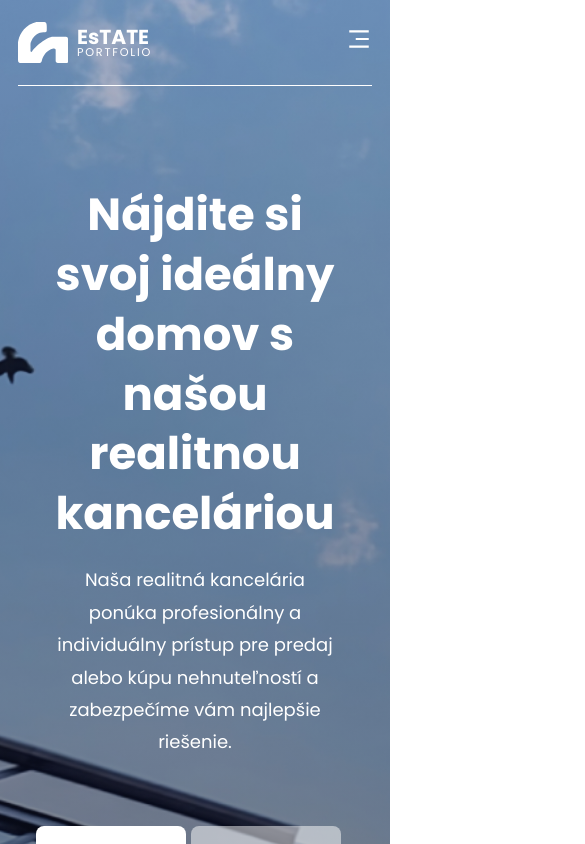
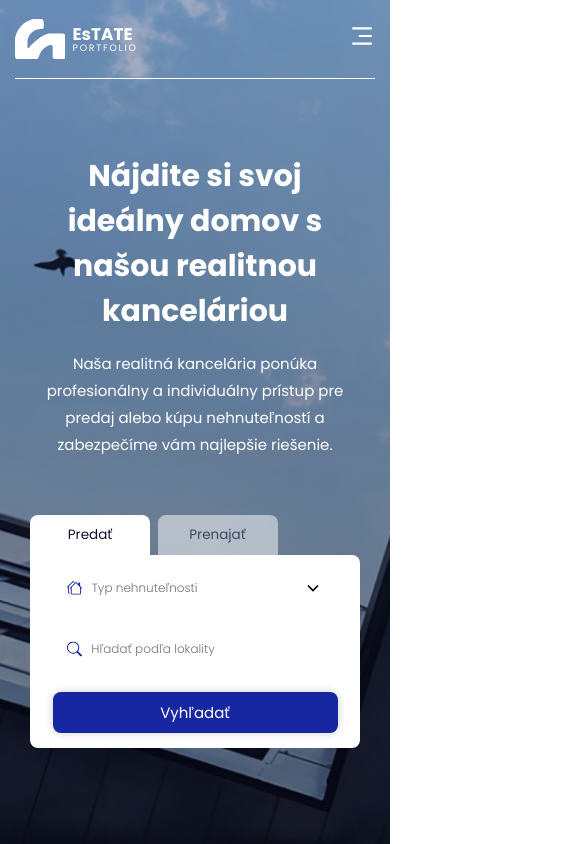
Before and after one commit to davidnx01/real-estate-portfolio, a Next.js app: page / in a window 390 px wide. Shown: the top 844 px of the page, 585 px wide, since content can reach past the window. Built offline with nearby package versions, Linux system fonts and the light colour scheme.

Commit message:
Header Form, Content, Responsivity

```diff
--- a/common/Containers/Hero.jsx
+++ b/common/Containers/Hero.jsx
@@ -71,14 +71,14 @@ const Hero = () => {
               <BsHouses className={styles.select_left_icon} />
 
               <select className={styles.select}>
-                <option disabled selected value="">Typ nehnuteľnosti</option>
+                <option disabled selected>Typ nehnuteľnosti</option>
                 <option>Byt</option>
                 <option>Rodinný dom</option>
                 <option>Komerčná Nehnuteľnosť</option>
                 <option>Priemyselná Nehnuteľnosť</option>
               </select>
 
-              <GrFormDown size={23} className={styles.select_right_icon} />
+              <GrFormDown size={20} className={styles.select_right_icon} />
 
             </div>
 
--- a/styles/globals.css
+++ b/styles/globals.css
@@ -67,3 +67,9 @@ section {
         font-size: 18px !important;
     }
 }
+
+@media only screen and (max-width: 880px) {
+    html {
+        font-size: 15px !important;
+    }
+}
--- a/styles/hero.module.css
+++ b/styles/hero.module.css
@@ -86,7 +86,7 @@
     -webkit-appearance: none;
     -moz-appearance: none;
     text-align: center;
-    padding-inline: 1.125rem;
+    padding-inline: 1.5rem;
     padding-block: 0.325rem;
     position: relative;
     font-size: .8rem;
@@ -112,7 +112,7 @@
     top: 50%;
     transform: translate(0, -50%);
     z-index: 5;
-    color: var(--primary-color);
+    color: red;
 }
 
 .divider {
@@ -150,7 +150,6 @@
     opacity: 1 !important;
 }
 
-
 .form_button {
     font-size: 1rem;
     color: white;
@@ -164,3 +163,89 @@
     cursor: pointer;
     margin-right: 1.25rem
 }
+
+
+
+
+@media only screen and (max-width: 880px) {
+    .header_form_top_bar {
+        font-size: 1rem;
+    }
+}
+
+@media only screen and (max-width: 750px) {
+    .divider {
+        display: none;
+    }
+    .form {
+        flex-direction: column;
+        max-width: 420px;
+        padding: 2rem;
+        margin-inline: auto;
+        align-items: center;
+        justify-content: center;
+    }
+    .form_left_side {
+        flex-direction: column;
+        align-items: flex-start;
+        justify-content: flex-start;
+        gap: 1.5rem;
+    }
+    .header_form_top_part {
+        width: 100%;
+        max-width: 420px;
+        justify-content: flex-start;
+        gap: 0.5rem;
+        margin-inline: auto;
+    }
+    .select_wrap, .select {
+        width: 100%;
+        margin: 0;
+        padding-inline: 0;
+        text-align: left;
+        padding-left: 1.325rem;
+
+    }
+    .select, .form_search {
+        padding-block: .75rem;
+    }
+    .search_wrapper {
+        margin-bottom: 1.5rem;
+    }
+    .form_button {
+        width: 100%;
+        max-width: 285px;
+        margin: 0;
+    }
+}
+
+@media only screen and (max-width: 540px) {
+    .header_content {
+        margin-top: 5rem;
+    }
+
+    .header_content h1 {
+        font-size: 2rem;
+        color: white;
+        line-height: 1.5em;
+    }
+
+    .header_content p {
+        color: white;
+        max-width: 940px;
+        margin-inline: auto;
+        padding-inline: 1rem;
+        font-size: 1rem;
+    }
+}
+
+@media only screen and (max-width: 400px) {
+    .form {
+        padding: 1rem;
+    }
+    .header_form_top_bar {
+        width: 120px;
+        height: 40px;
+        font-size: .9rem;
+    }
+}
--- a/styles/home.module.css
+++ b/styles/home.module.css
@@ -4,6 +4,12 @@
     background-size: cover;
     background-repeat: no-repeat;
     background-position: center;
-    padding-bottom: 15rem;
+    padding-bottom: 9rem;
     padding-inline: 1rem;
 }
+
+@media only screen and (max-width: 540px) {
+    .header {
+        padding-bottom: 8.5rem;
+    }
+}
```
